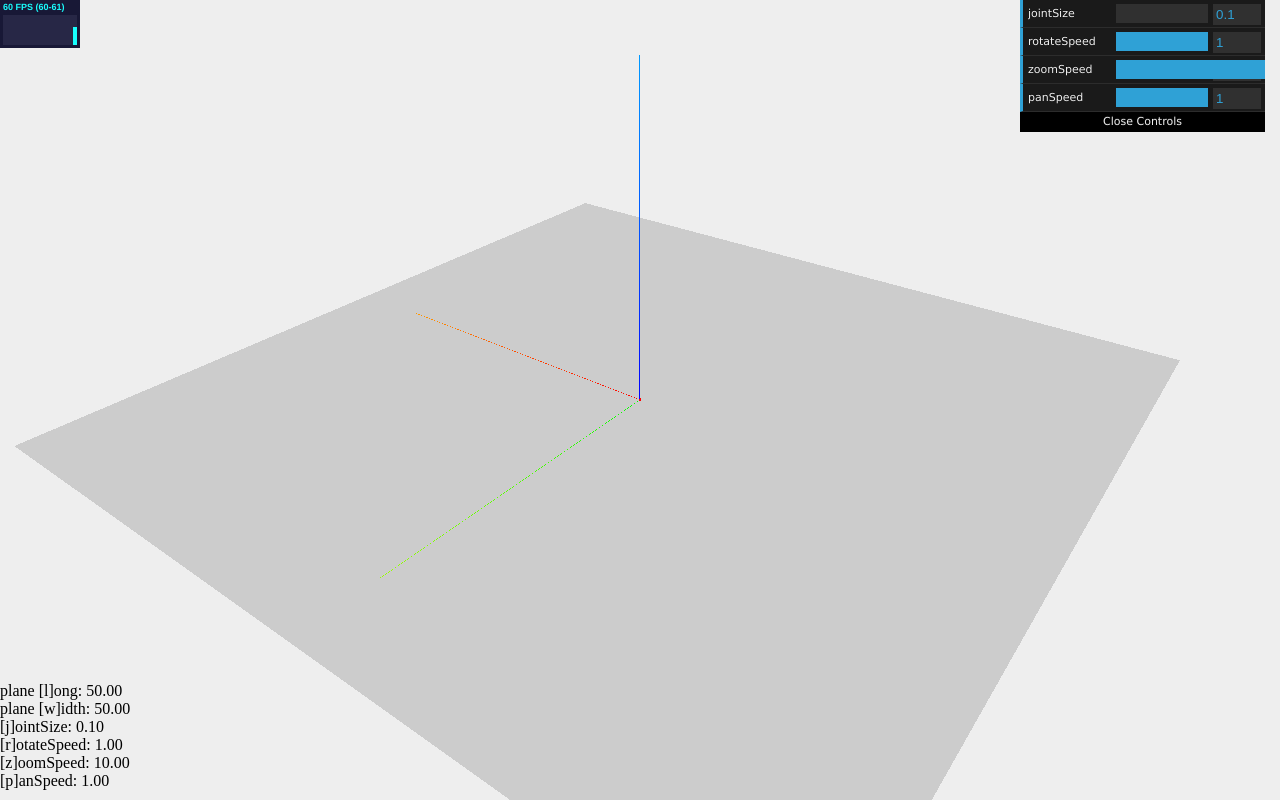
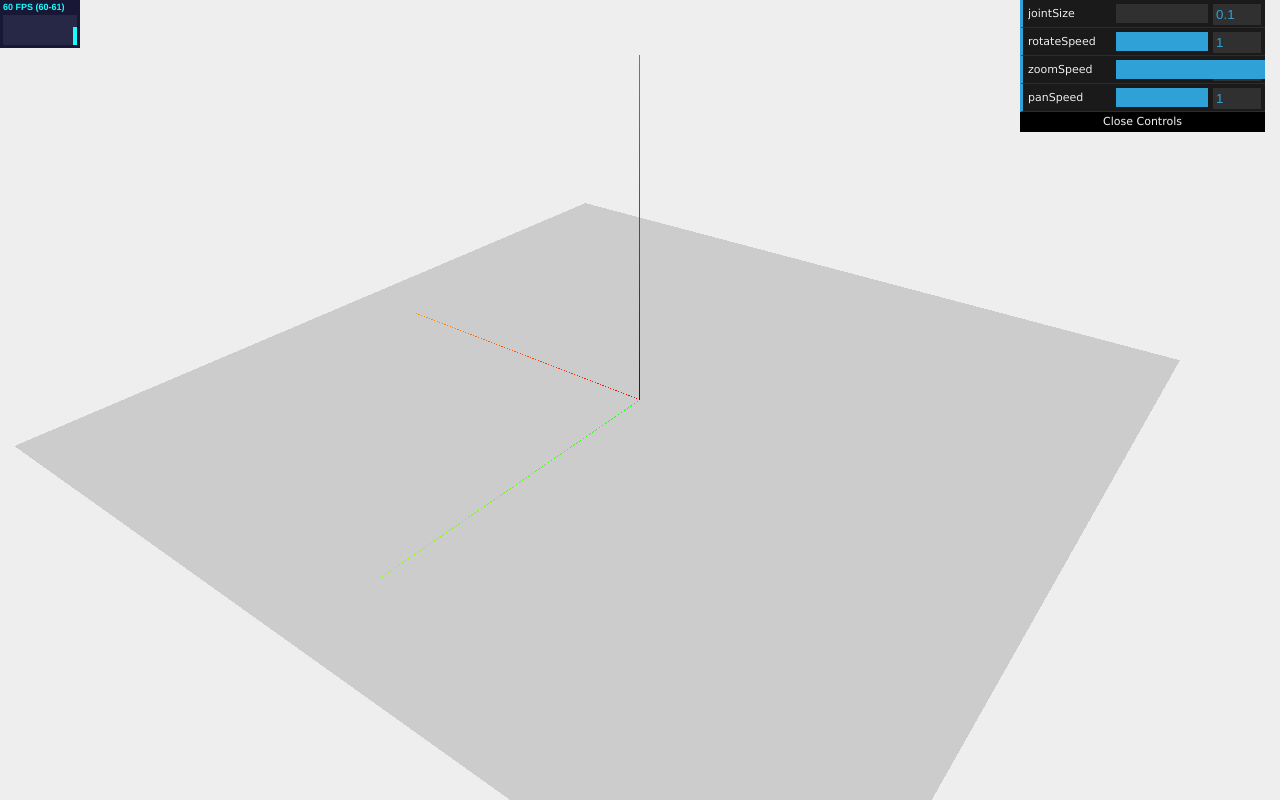
Before and after one commit to rvcristiand/mas.js, a plain HTML site: page index.html in a window 1280 px wide. Drawn offline with Linux system fonts and the light colour scheme.

Commit message:
Cambio lugar trabajo fisico

```diff
--- a/index.html
+++ b/index.html
@@ -1,36 +1,65 @@
 <!DOCTYPE html>
+
 <html>
+
 <head>
     <title>Example 01.01 - Basic skeleton</title>
+
     <script type="text/javascript" src="./libs/three.js"></script>
     <script type="text/javascript" src="./libs/stats.js"></script>
     <script type="text/javascript" src="./libs/dat.gui.js"></script>
     <script type="text/javascript" src="./libs/TrackballControls.js"></script>
+    <script type="text/javascript" src="./libs/Projector.js"></script>
+
     <style>
         body {
             margin: 0;
             overflow: hidden;
         }
     </style>
+
     <link rel="stylesheet" href="css/main.css">
 </head>
 <body>
     <div id="WebGL-output"></div>
     <div id="Stats-output"></div>
-    <div id="info"></div>
+    <!-- <div id="info"></div> -->
 
     <script type="text/javascript">
         // global variables
         var renderer;
         var scene;
         var camera;
-        var stats
+        var stats;
         var clock;
         var trackballControls;
-        var joint;
+        // var joint;
         var plane;
 
         var controls = new function() {
+            // camera
+            // this.toggle_camera = true;
+
+            this.position_x = -30;
+            this.position_y =  40;
+            this.position_z =  30;
+
+            // perspective
+            this.fov = 45;
+            this.aspect = window.innerWidth / window.innerHeight;
+            this.near = 0.1;
+            this.far = 1000;
+
+            // orthographic
+            // this.left =
+            // this.right =
+            // this.top =
+            // this.bottom =
+            // this.near =
+            // this.far =
+
+            this.zoom = 1;
+
             // plane
             this.planeWidth = 50;
             this.planeLong = 50;
@@ -38,41 +67,55 @@
             // joint
             this.jointSize = 0.1;
 
-            // camera
+            // trackballControls
             this.rotateSpeed = 1.0;
             this.zoomSpeed = 10.0;
             this.panSpeed = 1.0;
+            this.staticMovig = false;
         }
 
         function init() {
+            // statistics
+            stats = initStats();
+
+            // clock
             clock = new THREE.Clock();
 
-            stats = initStats();
-
-            // create a scene, that will hold all our elements such as objects, cameras and lights.
+            // scene
             scene = new THREE.Scene();
 
-            // create a camera, which defines where we're looking at.
-            camera = new THREE.PerspectiveCamera(45, window.innerWidth / window.innerHeight, 0.1, 1000);
+            // camera
+            camera = new THREE.PerspectiveCamera(controls.fov, controls.aspect, controls.near, controls.far, controls.zoom);
 
-            camera.up.set(0,0,1);
-
-            trackballControls = new THREE.TrackballControls(camera);
-            trackballControls.rotateSpeed = controls.rotateSpeed;
-            trackballControls.zoomSpeed = controls.zoomSpeed;
-            trackballControls.panSpeed = controls.panSpeed;
-            trackballControls.staticMoving = true;
+            // z axis always upwards
+            camera.up.set(0, 0, 1);
 
             // position and point the camera to the center of the scene
-            camera.position.x = -30;
-            camera.position.y = 40;
-            camera.position.z = 30;
+            camera.position.x = controls.position_x;
+            camera.position.y = controls.position_y;
+            camera.position.z = controls.position_z;
             camera.lookAt(scene.position);
 
             // create a render and set the size
             renderer = new THREE.WebGLRenderer();
             renderer.setClearColor(new THREE.Color(0xEEEEEE));
             renderer.setSize(window.innerWidth, window.innerHeight);
+
+            // add the output of the renderer to the html element
+            document.getElementById("WebGL-output").appendChild(renderer.domElement);
+
+            // trackballControls
+            trackballControls = new THREE.TrackballControls(camera, renderer.domElement);
+            trackballControls.rotateSpeed = controls.rotateSpeed;
+            trackballControls.zoomSpeed = controls.zoomSpeed;
+            trackballControls.panSpeed = controls.panSpeed;
+            trackballControls.staticMoving = controls.staticMoving;
+
+            // // casting
+            // var projector = new THREE.Projector();
+
+            // document.addEventListener('mousedown', onDocumentMouseDown, false);
+            // document.addEventListener('mousemove', onDocumentMouseMove, false);
 
             // show axes in the screen
             var axes = new THREE.AxisHelper(20);
@@ -83,18 +126,12 @@
             var planeMaterial = new THREE.MeshBasicMaterial({color: 0xcccccc});
             plane = new THREE.Mesh(planeGeometry, planeMaterial);
 
-            // rotate and position the plane
-            // plane.rotation.x = -0.5 * Math.PI;
-            // plane.position.x = 15;
-            // plane.position.y = 0;
-            // plane.position.z = 0;
-
             // add the plane to the scene
             scene.add(plane);
 
             // add joints
-            joint = new Joint();
-            scene.add(joint);
+            // joint = new Joint();
+            // scene.add(joint);
 
             // controls
             var gui = new dat.GUI();
@@ -103,133 +140,209 @@
             gui.add(controls, 'zoomSpeed', 0, 1);
             gui.add(controls, 'panSpeed', 0, 1);
 
-            // add the output of the renderer to the html element
-            document.getElementById("WebGL-output").appendChild(renderer.domElement);
 
-            // setupKeyLogger();
-            setupKeyControls();
+            // // setupKeyLogger();
+            // setupKeyControls();
 
-            // render the scene
+            // // render the scene
             render();
         }
 
-        function showInfo() {
-            var info = [];
+        // function showInfo() {
+        //     var info = [];
 
-            // plane
-            info.push("plane [l]ong: " + controls.planeLong.toFixed(2));
-            info.push("plane [w]idth: " + controls.planeWidth.toFixed(2));
+        //     // camera
+        //     var type_camera = function() {
+        //         if (controls.toggle_camera) {
+        //             return "perspective";
+        //         } else
+        //             return "orthographic";
+        //     };
 
-            // joint
-            info.push("[j]ointSize: " + controls.jointSize.toFixed(2));
+        //     info.push("camera: " + type_camera);
 
-            // camera
-            info.push("[r]otateSpeed: " + controls.rotateSpeed.toFixed(2));
-            info.push("[z]oomSpeed: " + controls.zoomSpeed.toFixed(2));
-            info.push("[p]anSpeed: " + controls.panSpeed.toFixed(2));
+        //     // perspective
+        //     // info.push("[f]ov: " + controls.fov.toFixed(2));
 
-            var infoString = '';
-            for (i = 0; i < info.length; i++) {
-                infoString += info[i] + '\n';
-            }
+        //     // plane
+        //     info.push("plane [l]ong: " + controls.planeLong.toFixed(2));
+        //     info.push("plane [w]idth: " + controls.planeWidth.toFixed(2));
 
-            document.getElementById("info").innerHTML = infoString;
-        }
+        //     // joint
+        //     info.push("[j]ointSize: " + controls.jointSize.toFixed(2));
 
-        function setupKeyControls() {
-            var map = {};
+        //     // camera
+        //     info.push("[r]otateSpeed: " + controls.rotateSpeed.toFixed(2));
+        //     info.push("[z]oomSpeed: " + controls.zoomSpeed.toFixed(2));
+        //     info.push("[p]anSpeed: " + controls.panSpeed.toFixed(2));
 
-            document.onkeydown = document.onkeyup = function (e) {
-                e = e || event;
-                map[e.keyCode] = e.type == 'keydown';
 
-                // plane
-                if (map[76] && (map[107] || map[171])) { // l + '+'
-                    controls.planeLong += 1;
-                }
-                if (map[76] && (map[109] || map[173])) { // l + '+'
-                    controls.planeLong -= 1;
-                }
 
-                if (map[87] && (map[107] || map[171])) { // w + '+'
-                    controls.planeWidth += 1;
-                }
-                if (map[87] && (map[109] || map[173])) { // w + '+'
-                    controls.planeWidth -= 1;
-                }
+        //     var infoString = '';
+        //     for (i = 0; i < info.length; i++) {
+        //         infoString += info[i] + '\n';
+        //     }
 
-                // jointSize
-                if (map[74] && (map[107] || map[171])) { // j + '+'
-                    controls.jointSize += 0.1;
-                }
-                if (map[74] && (map[109] || map[173])) { // j + '-'
-                    controls.jointSize -= 0.1;
-                }
+        //     document.getElementById("info").innerHTML = infoString;
+        // }
 
-                // rotateSpeed
-                if (map[82] && (map[107] || map[171])) { // r + '+'
-                    controls.rotateSpeed += 0.1;
-                }
-                if (map[82] && (map[109] || map[173])) { // r + '-'
-                    controls.rotateSpeed -= 0.1;
-                }
+        // function setupKeyControls() {
+        //     console.log("holi");
 
-                if (map[90] && (map[107] || map[171])) { // z + '+'
-                    controls.zoomSpeed += 0.1;
-                }
-                if (map[90] && (map[109] || map[173])) { // z + '-'
-                    controls.zoomSpeed -= 0.1;
-                }
+        //     var map = {};
 
-                if (map[80] && (map[107] || map[171])) { // p + '+'
-                    controls.panSpeed += 0.1;
-                }
-                if (map[80] && (map[109] || map[173])) { // p + '-'
-                    controls.panSpeed -= 0.1;
-                }
-            };
+        //     document.onkeydown = document.onkeyup = function (e) {
+        //         e = e || event;
+        //         map[e.keyCode] = e.type == 'keydown';
 
-        }
+        //         // camera
+        //         // perspective
+        //         if (map[70] && (map[107] || map[171])) { // f + '+'
+        //             controls.fov += 1;
+        //         }
+        //         if (map[70] && (map[109] || map[173])) { // f + '-'
+        //             controls.fov -= 1;
+        //         }
 
-        function Joint() {
-            this.type = "Joint";
+        //         // plane
+        //         if (map[76] && (map[107] || map[171])) { // l + '+'
+        //             controls.planeLong += 1;
+        //         }
+        //         if (map[76] && (map[109] || map[173])) { // l + '+'
+        //             controls.planeLong -= 1;
+        //         }
 
-            this.geometry = new THREE.SphereGeometry(5);
-            this.material = new THREE.MeshBasicMaterial({color: 0xff0000});
+        //         if (map[87] && (map[107] || map[171])) { // w + '+'
+        //             controls.planeWidth += 1;
+        //         }
+        //         if (map[87] && (map[109] || map[173])) { // w + '+'
+        //             controls.planeWidth -= 1;
+        //         }
 
-            THREE.Mesh.call(this, this.geometry, this.material);
-        }
+        //         // jointSize
+        //         if (map[74] && (map[107] || map[171])) { // j + '+'
+        //             controls.jointSize += 0.1;
+        //         }
+        //         if (map[74] && (map[109] || map[173])) { // j + '-'
+        //             controls.jointSize -= 0.1;
+        //         }
 
-        Joint.prototype = Object.create(THREE.Mesh.prototype);
-        Joint.prototype.constructor = Joint;
+        //         // rotateSpeed
+        //         if (map[82] && (map[107] || map[171])) { // r + '+'
+        //             controls.rotateSpeed += 0.1;
+        //         }
+        //         if (map[82] && (map[109] || map[173])) { // r + '-'
+        //             controls.rotateSpeed -= 0.1;
+        //         }
 
-        Joint.prototype.getMesh = function() {
-            return this.mesh;
-        }
+        //         if (map[90] && (map[107] || map[171])) { // z + '+'
+        //             controls.zoomSpeed += 0.1;
+        //         }
+        //         if (map[90] && (map[109] || map[173])) { // z + '-'
+        //             controls.zoomSpeed -= 0.1;
+        //         }
+
+        //         if (map[80] && (map[107] || map[171])) { // p + '+'
+        //             controls.panSpeed += 0.1;
+        //         }
+        //         if (map[80] && (map[109] || map[173])) { // p + '-'
+        //             controls.panSpeed -= 0.1;
+        //         }
+        //     };
+
+        // }
+
+        // function Joint() {
+        //     this.type = "Joint";
+
+        //     this.geometry = new THREE.SphereGeometry(controls.jointSize);
+        //     this.material = new THREE.MeshBasicMaterial({color: 0xff0000});
+
+        //     THREE.Mesh.call(this, this.geometry, this.material);
+        // }
+
+        // Joint.prototype = Object.create(THREE.Mesh.prototype);
+        // Joint.prototype.constructor = Joint;
+
+        // Joint.prototype.getMesh = function() {
+        //     return this.mesh;
+        // }
 
         function render() {
             // show info
-            showInfo();
+            // showInfo();
 
             // update the camera
             var delta = clock.getDelta();
             trackballControls.update(delta)
-            trackballControls.rotateSpeed = controls.rotateSpeed;
-            trackballControls.zoomSpeed = controls.zoomSpeed;
-            trackballControls.panSpeed = controls.panSpeed;
+            // trackballControls.rotateSpeed = controls.rotateSpeed;
+            // trackballControls.zoomSpeed = controls.zoomSpeed;
+            // trackballControls.panSpeed = controls.panSpeed;
 
             // update the statistics
             stats.update();
 
+            // update the camera
+            // console.log(camera.position);
+            // controls.position_x = camera.position.x;
+            // controls.position_y = camera.position.y;
+            // controls.position_z = camera.position.z;
+
+            // camera = new THREE.PerspectiveCamera(controls.fov, controls.aspect, controls.near, controls.far, controls.zoom);
+
+            // camera.up.set(0, 0, 1);
+
+            // camera.position.x = controls.position_x;
+            // camera.position.y = controls.position_y;
+            // camera.position.z = controls.position_z;
+
+            // camera.lookAt(scene.position);
+
             // update the joint
-            joint.geometry = new THREE.SphereGeometry(controls.jointSize);
+            // joint.geometry = new THREE.SphereGeometry(controls.jointSize);
 
             // update the plane
-            plane.geometry = new THREE.PlaneGeometry(controls.planeLong, controls.planeWidth);
+            // plane.geometry = new THREE.PlaneGeometry(controls.planeLong, controls.planeWidth);
 
             // update the scene
             requestAnimationFrame(render);
             renderer.render(scene, camera);
+        }
+
+        function onDocumentMouseDown(event) {
+            var vector = new THREE.Vector3((event.clientX / window.innerWidth) * 2 - 1, -(event.clientY / window.innerHeight) * 2 + 1, 0.5);
+            vector = vector.unproject(camera);
+
+            var raycaster = new THREE.Raycaster(camera.position, vector.sub(camera.position).normalize());
+
+            var intersects = raycaster.intersectObjects([joint]);
+
+            if (intersects.length > 0) {
+                console.log(intersects[0]);
+
+                intersects[0].object.material.transparent = !intersects[0].object.material.transparent;
+                intersects[0].object.material.opacity = 0.1;
+            }
+        }
+
+        function onDocumentMouseMove(event) {
+            // var vector = new THREE.Vector3((event.clientX / window.innerWidth) * 2 - 1, -(event.clientY / window.innerHeight) * 2 + 1, 0.5);
+            // var vector = vector.unproject(camera);
+
+            // var raycaster = new THREE.Raycaster(camera.position, vector.sub(camera.position).normalize());
+            // var intersects = raycaster.intersectObjects([joint]);
+
+            // if (intersects.length > 0) {
+            //     var points = [];
+            //     points.push(new THREE.Vector3(camera.position.x, camera.position.y, camera.position.z));
+            //     points.push(intersects[0].point);
+
+            //     var mat = new THREE.MeshBasicMaterial({color: 0xff0000, transparent: true, opacity: 0.6});
+            //     var tubeGeometry = new THREE.TubeGeometry(new THREE.SplineCurve3(points), 60, 0.001);
+
+            //     tube = new THREE.Mesh(tubeGeometry, mat);
+            //     scene.add(tube);
+            // }
         }
 
         function initStats() {
```
